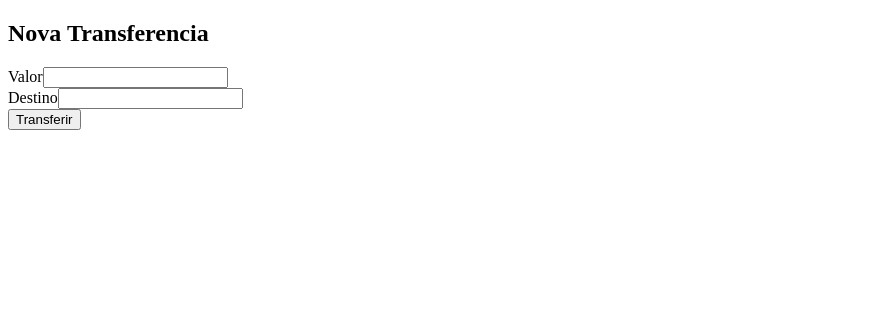
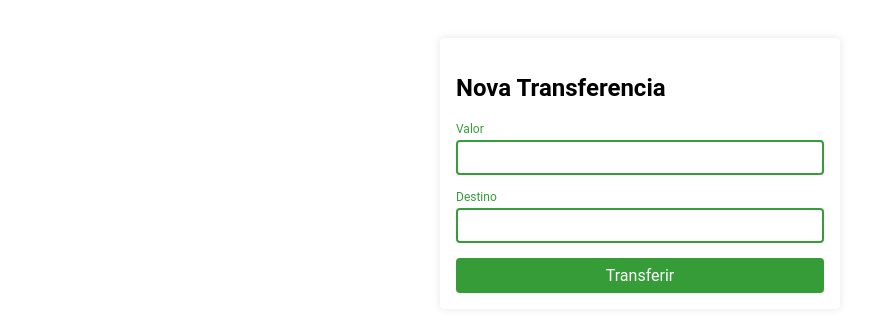
Before and after one commit to mabiamabia/Bytebank-Project, an Angular app in the folder bytebank/: page / in a window 1280 px wide. Shown: the top 332 px of the page, without its empty margins (0-879 px from the left). Built offline with nearby package versions, Linux system fonts and the light colour scheme.

Commit message:
Lindo formulário

```diff
--- a/bytebank/src/app/nova-transferencia/nova-transferencia.component.html
+++ b/bytebank/src/app/nova-transferencia/nova-transferencia.component.html
@@ -1,14 +1,18 @@
-<form>
-  <h2>Nova Transferencia</h2>
-  <div>
-    <label for="valor">Valor</label>
-    <input id="valor" type="text" />
-  </div>
+<section class="container">
+  <form class="formulario">
+    <h2 class="formulario_">Nova Transferencia</h2>
+    <div class="form-field">
+      <label class="form-field__label" for="valor">Valor</label>
+      <input class="form-field__input" id="valor" type="text" />
+    </div>
 
-  <div>
-    <label for="destino">Destino</label>
-    <input id="destino" type="text" />
-  </div>
+    <div class="form-field">
+      <label class="form-field__label" for="destino">Destino</label>
+      <input class="form-field__input" id="destino" type="text" />
+    </div>
 
-  <button>Transferir</button>
-</form>
+    <div class="botao-wrapper">
+      <button class="botao">Transferir</button>
+    </div>
+  </form>
+</section>
--- a/bytebank/src/app/nova-transferencia/nova-transferencia.component.scss
+++ b/bytebank/src/app/nova-transferencia/nova-transferencia.component.scss
@@ -0,0 +1,59 @@
+.formulario {
+  background-color: white;
+  padding: 16px;
+  border-radius: 4px;
+  box-shadow: 0 0 8px rgba(0, 0, 0, 0.1);
+  &__titulo {
+    text-transform: capitalize;
+    color: var(--primary);
+  }
+}
+
+.form-field {
+  width: 100%;
+  margin-top: 15px;
+  margin-bottom: 15px;
+  display: flex;
+  flex-direction: column;
+  color: var(--primary);
+
+  &__label {
+    color: inherit;
+    margin-bottom: 4px;
+    font-size: 12px;
+  }
+
+  &__input {
+    padding: 8px;
+    border-radius: 4px;
+    color: inherit;
+    border: 2px solid;
+    outline: none;
+  }
+}
+
+.botao-wrapper {
+  display: flex;
+}
+
+.botao {
+  background-color: var(--primary);
+  color: white;
+  display: block;
+  flex: 1;
+  border: none;
+  border-radius: 4px;
+  font-size: 16px;
+  padding: 0.5em;
+  cursor: pointer;
+  transition: opacity 0.2s;
+
+  &--cancelar {
+    background-color: var(--secondary);
+    margin-left: 20px;
+  }
+
+  &:hover {
+    opacity: 0.8;
+  }
+}
--- a/bytebank/src/styles.scss
+++ b/bytebank/src/styles.scss
@@ -1 +1,17 @@
-/* You can add global styles to this file, and also import other style files */
+:root {
+  --primary: #369c38;
+  --secondary: #132A13;
+  --padding: 15px;
+  --cinza : #405040;
+  --cinza-claro: #dedede;
+}
+
+* {
+  font-family: "Roboto", sans-serif;
+}
+
+.container {
+  max-width: 400px;
+  padding: 30px;
+  margin: 0 auto;
+}
```
